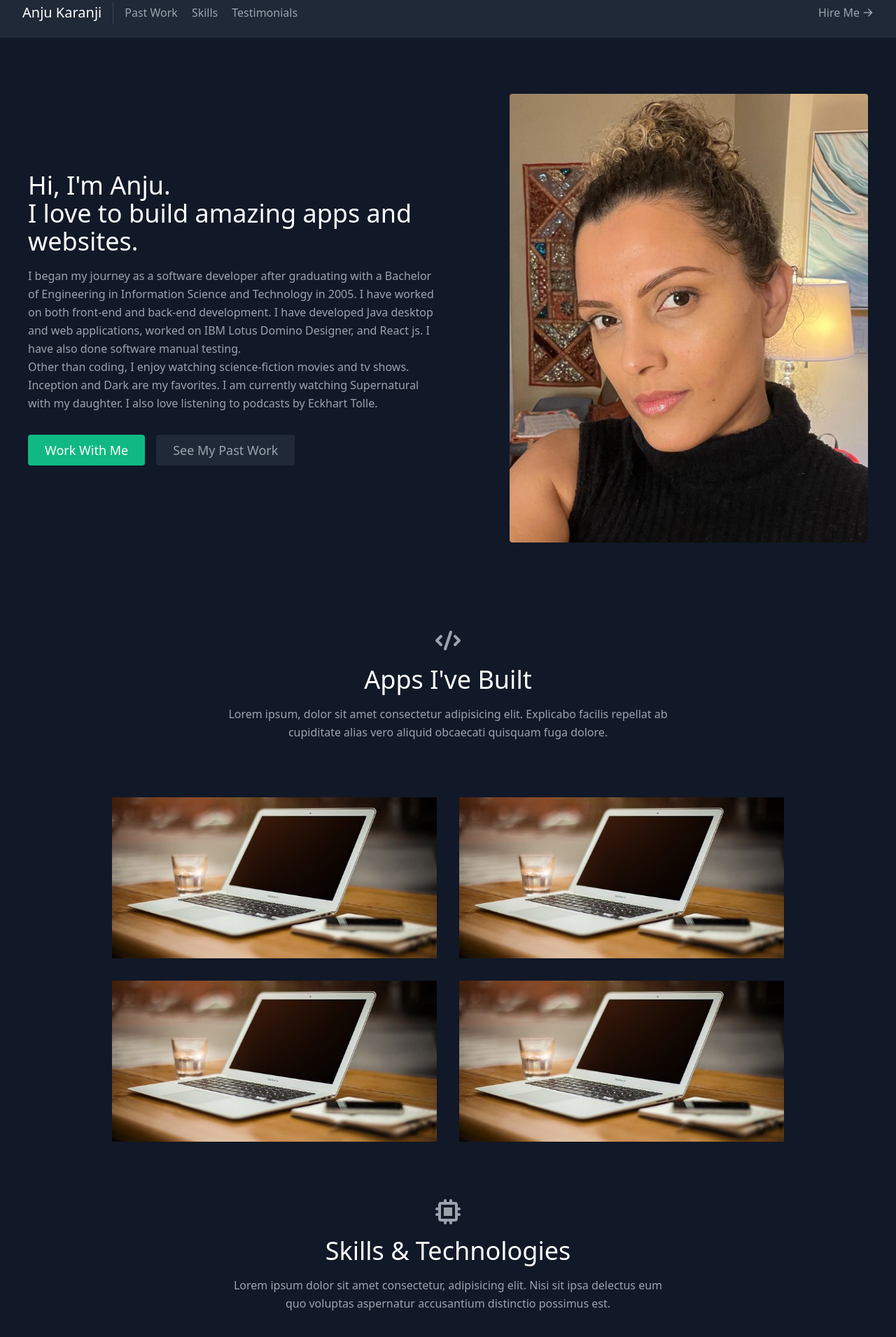
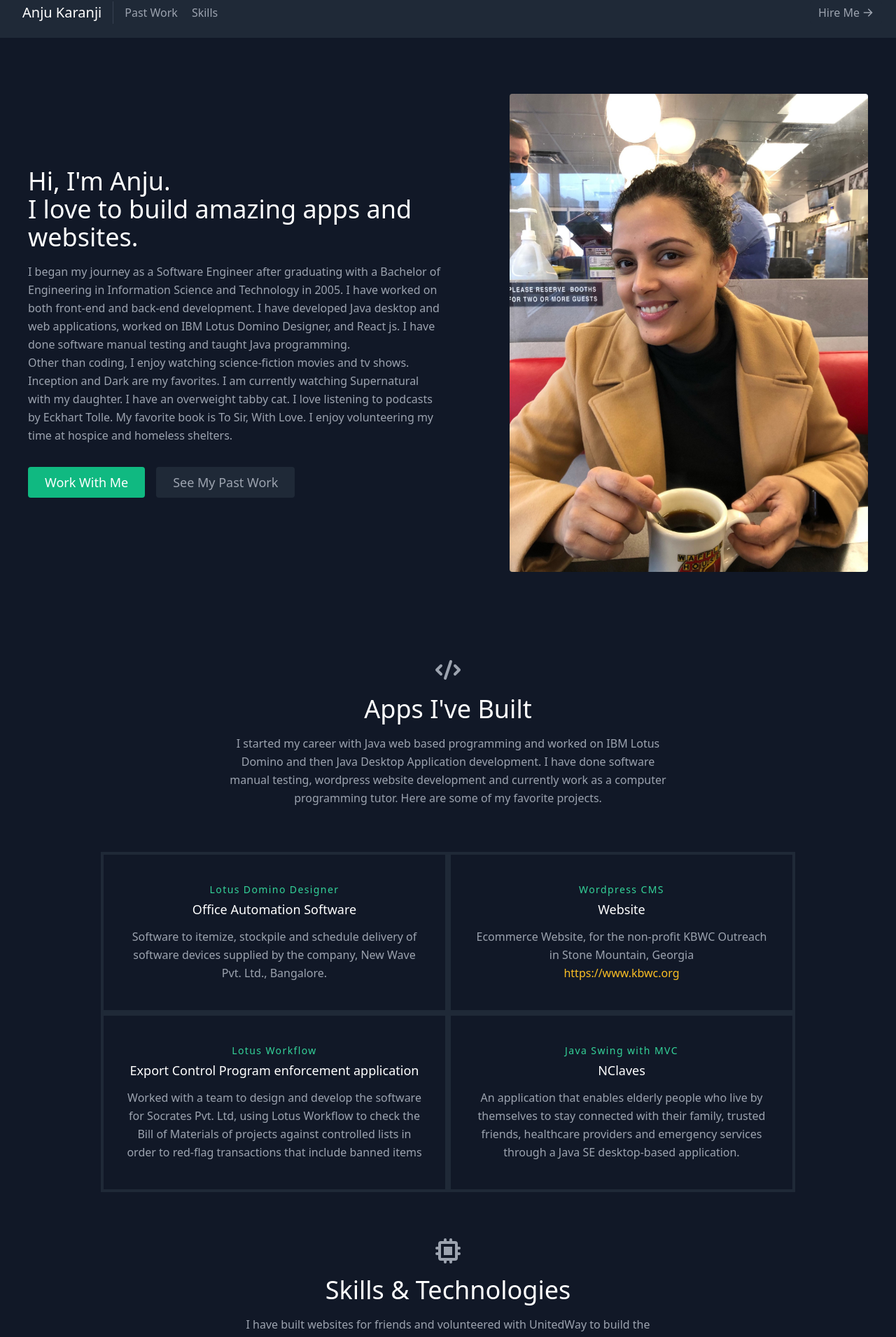
Before and after one commit to sagi0312/anjukaranji, a React (Create React App) app: page / in a window 1280 px wide. Shown: the part 18-1928 px from the top of the page at 70% size. Built offline with nearby package versions, Linux system fonts and the light colour scheme.

Commit message:
Changed Picture and info

```diff
--- a/src/components/About.js
+++ b/src/components/About.js
@@ -11,15 +11,17 @@ export default function About() {
               apps and websites.
             </h1>
             <p className="mb-8 leading-relaxed">
-              I began my journey as a software developer after graduating with a
+              I began my journey as a Software Engineer after graduating with a
               Bachelor of Engineering in Information Science and Technology in
               2005. I have worked on both front-end and back-end development. I
               have developed Java desktop and web applications, worked on IBM
-              Lotus Domino Designer, and React js. I have also done software
-              manual testing. <br /> Other than coding, I enjoy watching
-              science-fiction movies and tv shows. Inception and Dark are my
-              favorites. I am currently watching Supernatural with my daughter.
-              I also love listening to podcasts by Eckhart Tolle.
+              Lotus Domino Designer, and React js. I have done software manual
+              testing and taught Java programming. <br /> Other than coding, I
+              enjoy watching science-fiction movies and tv shows. Inception and
+              Dark are my favorites. I am currently watching Supernatural with
+              my daughter. I have an overweight tabby cat. I love listening to
+              podcasts by Eckhart Tolle. My favorite book is To Sir, With Love.
+              I enjoy volunteering my time at hospice and homeless shelters.
             </p>
             <div className="flex justify-center">
               <a
@@ -40,7 +42,7 @@ export default function About() {
             <img
               className="object-cover object-center rounded"
               alt="hero"
-              src="./pic6-crop.jpg"
+              src="./pic-coat.jpg"
             />
           </div>
         </div>
--- a/src/components/Contact.js
+++ b/src/components/Contact.js
@@ -69,8 +69,8 @@ export default function Contact() {
             Hire Me
           </h2>
           <p className="leading-relaxed mb-5">
-            Lorem ipsum dolor sit amet consectetur, adipisicing elit. Illum
-            suscipit officia aspernatur veritatis. Asperiores, aliquid?
+            I'm a self-starter, meticulous, a quick learner with experience
+            interacting with clients.
           </p>
           <div className="relative mb-4">
             <label htmlFor="name" className="leading-7 text-sm text-gray-400">
--- a/src/components/Navbar.js
+++ b/src/components/Navbar.js
@@ -19,9 +19,6 @@ export default function Navbar() {
           <a href="#skills" className="mr-5 hover:text-white">
             Skills
           </a>
-          <a href="#testimonials" className="mr-5 hover:text-white">
-            Testimonials
-          </a>
         </nav>
         <a
           href="#contact"
--- a/src/components/Projects.js
+++ b/src/components/Projects.js
@@ -13,35 +13,41 @@ export default function Projects() {
               Apps I've Built
             </h1>
             <p className="lg:w-2/3 mx-auto leading-relaxed text-base">
-              Lorem ipsum, dolor sit amet consectetur adipisicing elit.
-              Explicabo facilis repellat ab cupiditate alias vero aliquid
-              obcaecati quisquam fuga dolore.
+              I started my career with Java web based programming and worked on
+              IBM Lotus Domino and then Java Desktop Application development. I
+              have done software manual testing, wordpress website development
+              and currently work as a computer programming tutor. Here are some
+              of my favorite projects.
             </p>
           </div>
           <div className="flex flex-wrap -m-4">
             {projects.map((project) => (
-              <a
-                href={project.link}
-                key={project.image}
-                className="sm:w-1/2 w-100 p-4"
-              >
+              <h2 key={project.title} className="sm:w-1/2 w-100">
                 <div className="flex relative">
-                  <img
-                    alt="gallery"
-                    className="absolute inset-0 w-full h-full object-cover object-center"
-                    src={project.image}
-                  />
-                  <div className="px-8 py-10 relative z-10 w-full border-4 border-gray-800 bg-gray-900 opacity-0 hover:opacity-100">
+                  <div className="px-8 py-10 relative z-10 w-full border-4 border-gray-800 bg-gray-900 opacity-100">
                     <h2 className="tracking-widest text-sm title-font font-medium text-green-400 mb-1">
                       {project.subtitle}
                     </h2>
                     <h1 className="title-font text-lg font-medium text-white mb-3">
                       {project.title}
                     </h1>
+                    <h1 className="title-font text-lg font-medium text-white mb-3"></h1>
                     <p className="leading-relaxed">{project.description}</p>
+                    {project.link ? (
+                      <>
+                        <a
+                          className="text-yellow-400 leading-relaxed"
+                          href={project.link}
+                        >
+                          https://www.kbwc.org
+                        </a>
+                      </>
+                    ) : (
+                      <p></p>
+                    )}
                   </div>
                 </div>
-              </a>
+              </h2>
             ))}
           </div>
         </div>
--- a/src/components/Skills.js
+++ b/src/components/Skills.js
@@ -12,9 +12,16 @@ export default function Skills() {
             Skills &amp; Technologies
           </h1>
           <p className="text-base leading-relaxed xl:w-2/4 lg:w-3/4 mx-auto">
-            Lorem ipsum dolor sit amet consectetur, adipisicing elit. Nisi sit
-            ipsa delectus eum quo voluptas aspernatur accusantium distinctio
-            possimus est.
+            I have built websites for friends and volunteered with UnitedWay to
+            build the website&nbsp;
+            <a
+              className="text-yellow-400 leading-relaxed"
+              href="http://www.helptrust.org"
+            >
+              http://www.helptrust.org
+            </a>
+            . I recently completed a 4 month internship as a manual tester at
+            ClassCalc.
           </p>
         </div>
         <div className="flex flex-wrap lg:w-4/5 sm:mx-auto sm:mb-2 -mx-2">
--- a/src/data.js
+++ b/src/data.js
@@ -1,35 +1,31 @@
 export const projects = [
   {
-    title: "React Reserve",
-    subtitle: "MERN Stack",
+    title: "Office Automation Software",
+    subtitle: "Lotus Domino Designer",
     description:
-      "Lorem ipsum dolor sit amet consectetur adipisicing elit. Praesentium dolore rerum laborum iure enim sint nemo omnis voluptate exercitationem eius?",
-    image: "./laptop.jpg",
-    link: "https://reactbootcamp.com",
+      "Software to itemize, stockpile and schedule delivery of software devices supplied by the company, New Wave Pvt. Ltd., Bangalore.",
+    link: "",
   },
   {
-    title: "React Tracks",
-    subtitle: "React and Python",
+    title: "Website",
+    subtitle: "Wordpress CMS",
     description:
-      "Lorem ipsum dolor sit amet consectetur adipisicing elit. Praesentium dolore rerum laborum iure enim sint nemo omnis voluptate exercitationem eius?",
-    image: "./laptop.jpg",
-    link: "https://reedbarger.com",
+      "Ecommerce Website, for the non-profit KBWC Outreach in Stone Mountain, Georgia",
+    link: "https://www.kbwc.org",
   },
   {
-    title: "DevChat",
-    subtitle: "React and Firebase",
+    title: "Export Control Program enforcement application",
+    subtitle: "Lotus Workflow",
     description:
-      "Lorem ipsum dolor sit amet consectetur adipisicing elit. Praesentium dolore rerum laborum iure enim sint nemo omnis voluptate exercitationem eius?",
-    image: "./laptop.jpg",
-    link: "https://jsbootcamp.com",
+      "Worked with a team to design and develop the software for Socrates Pvt. Ltd, using Lotus Workflow to check the Bill of Materials of projects against controlled lists in order to red-flag transactions that include banned items",
+    link: "",
   },
   {
-    title: "Epic Todo App",
-    subtitle: "React Hooks",
+    title: "NClaves",
+    subtitle: "Java Swing with MVC",
     description:
-      "Lorem ipsum dolor sit amet consectetur adipisicing elit. Praesentium dolore rerum laborum iure enim sint nemo omnis voluptate exercitationem eius?",
-    image: "./laptop.jpg",
-    link: "https://pythonbootcamp.com",
+      "An application that enables elderly people who live by themselves to stay connected with their family, trusted friends, healthcare providers and emergency services through a Java SE desktop-based application.",
+    link: "",
   },
 ];
 export const skills = [
@@ -41,4 +37,6 @@ export const skills = [
   "Spring Framework",
   "Hibernate",
   "SQL",
+  "Wordpress",
+  "Software Manual Testing",
 ];
```
Also changed, not shown: public/pic-coat.JPG (added), public/pic6.jpg (deleted).
